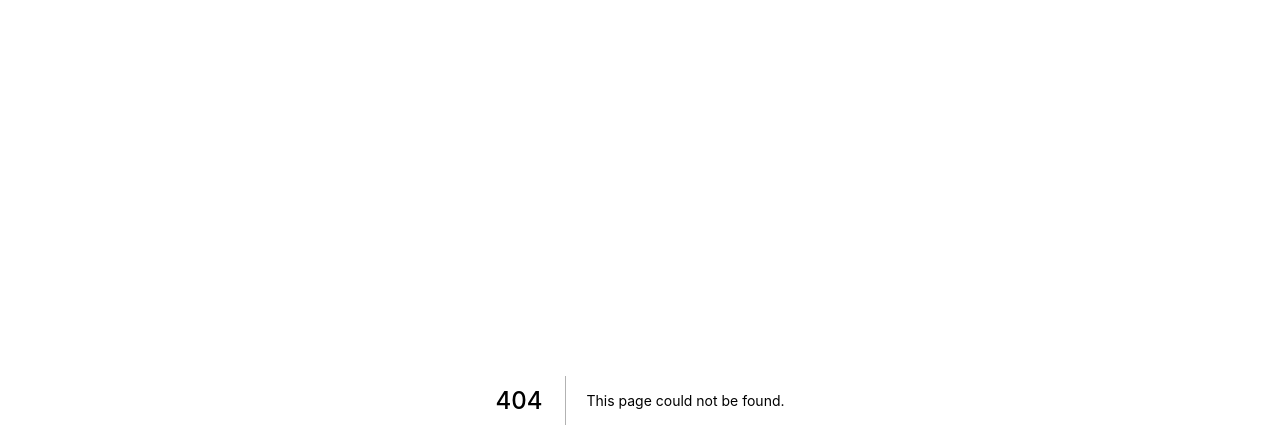
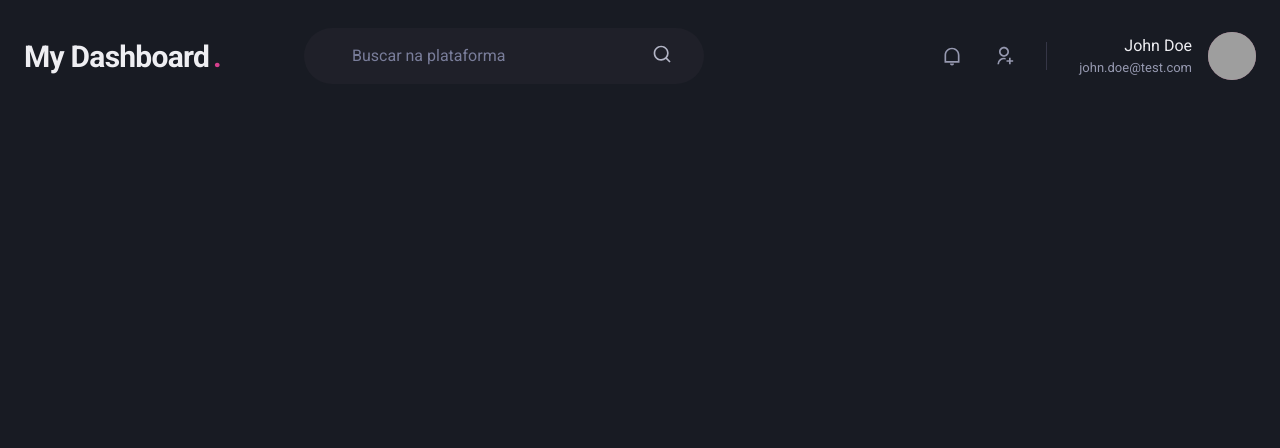
Before and after one commit to pablimx/mydash, a Next.js app: page /dashboard in a window 1280 px wide. Before the commit this address had no page. Shown: the top 448 px of the page. Built offline with nearby package versions, Linux system fonts and the light colour scheme; grey boxes are pictures that could not be loaded.

Commit message:
feat: creating Header component

```diff
--- a/package.json
+++ b/package.json
@@ -18,7 +18,8 @@
     "framer-motion": "^4.1.17",
     "next": "11.1.2",
     "react": "17.0.2",
-    "react-dom": "17.0.2"
+    "react-dom": "17.0.2",
+    "react-icons": "^4.3.1"
   },
   "devDependencies": {
     "@types/node": "^16.10.3",
--- /dev/null
+++ b/src/components/Header.tsx
@@ -0,0 +1,80 @@
+import { Flex, Text, Input, Icon, HStack, Box, Avatar } from '@chakra-ui/react'
+import { RiNotificationLine, RiSearchLine, RiUserAddLine } from 'react-icons/ri'
+
+export function Header() {
+  return(
+    <Flex
+      as="header"
+      w="100%"
+      maxWidth={1480}
+      h="20"
+      mx="auto"
+      mt="4"
+      px="6"
+      align="center"
+    >
+      <Text
+        fontSize="3xl"
+        fontWeight="bold"
+        letterSpacing="tight"
+        w="64"
+      >
+        My Dashboard
+        <Text as="span" ml="1" color="pink.500">.</Text>
+      </Text>
+
+      <Flex
+        as="label"
+        flex="1"
+        py="4"
+        px="8"
+        ml="6"
+        maxWidth={400}
+        alignSelf="center"
+        color="gray.200"
+        position="relative"
+        bg="gray.800"
+        borderRadius="full"
+      >
+        <Input
+          color="gray.50"
+          variant="unstyled"
+          placeholder="Buscar na plataforma"
+          px="4"
+          mr="4"
+          _placeholder={{
+            color: 'gray.400'
+          }}
+        />
+        <Icon as={RiSearchLine} fontSize="20" />
+      </Flex>
+
+      <Flex
+        align="center"
+        ml="auto"
+      >
+        <HStack
+          spacing="8"
+          mx="8"
+          pr="8"
+          py="1"
+          color="gray.300"
+          borderRightWidth={1}
+          borderColor="gray.700"
+        >
+          <Icon as={ RiNotificationLine } fontSize="20" />
+          <Icon as={ RiUserAddLine } fontSize="20" />
+        </HStack>
+
+        <Flex align="center" >
+          <Box mr="4" textAlign="right">
+            <Text>John Doe</Text>
+            <Text color="gray.300" fontSize="small">john.doe@test.com</Text>
+          </Box>
+        </Flex>
+
+        <Avatar size="md" name="John Doe" src="https://github.com/john.doe.png" />
+      </Flex>
+    </Flex>
+  )
+}
--- /dev/null
+++ b/src/pages/dashboard.tsx
@@ -0,0 +1,7 @@
+import { Header } from "../components/Header"
+
+export default function Dashboard() {
+  return(
+    <Header />
+  )
+}
```
Also changed, not shown: 1 other file (tests, documents, lock files or other folders).
